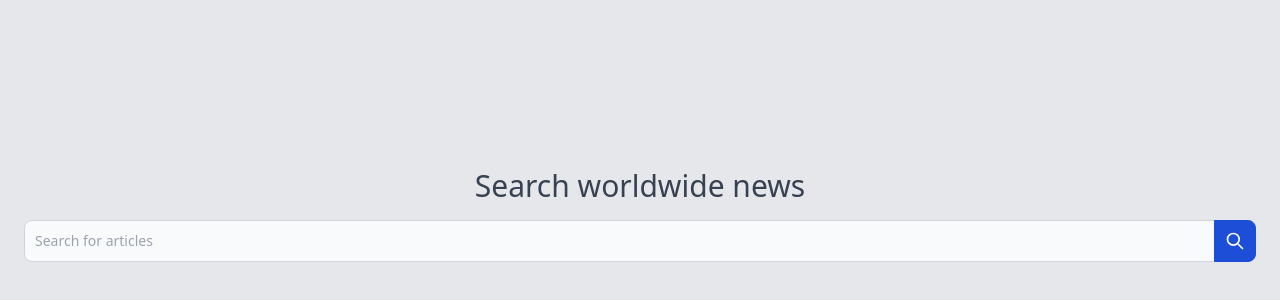
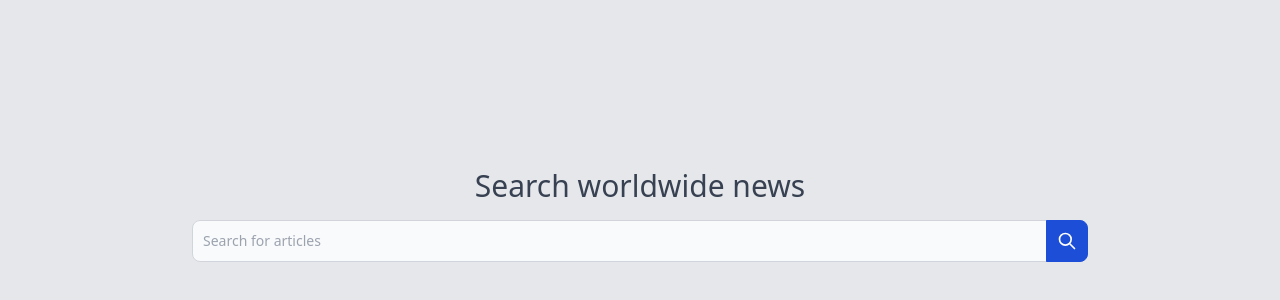
Before and after one commit to sergiodk5/vue-articles, a Vue app: page / in a window 1280 px wide. Shown: the part 248-548 px from the top of the page. Built offline with nearby package versions, Linux system fonts and the light colour scheme.

Commit message:
Hide author if not exists

```diff
--- a/src/components/ArticlesItem.vue
+++ b/src/components/ArticlesItem.vue
@@ -21,7 +21,7 @@
         >
       </h5>
       <div class="mb-4 text-muted text-xs text-gray-500">
-        by {{ article.author }} | at {{ publishedDate }}
+        <span v-if="article.author">by {{ article.author }} |</span> at {{ publishedDate }}
       </div>
       <p class="mb-3 font-normal text-gray-700">
         {{ article.description }}
--- a/src/components/SearchFrom.vue
+++ b/src/components/SearchFrom.vue
@@ -1,5 +1,5 @@
 <template>
-  <form @submit.prevent="onSubmit">
+  <form class="max-w-4xl mx-auto" @submit.prevent="onSubmit">
     <h3 class="text-gray-700 mb-4 text-xl sm:text-3xl text-center">
       Search worldwide news
     </h3>
```
